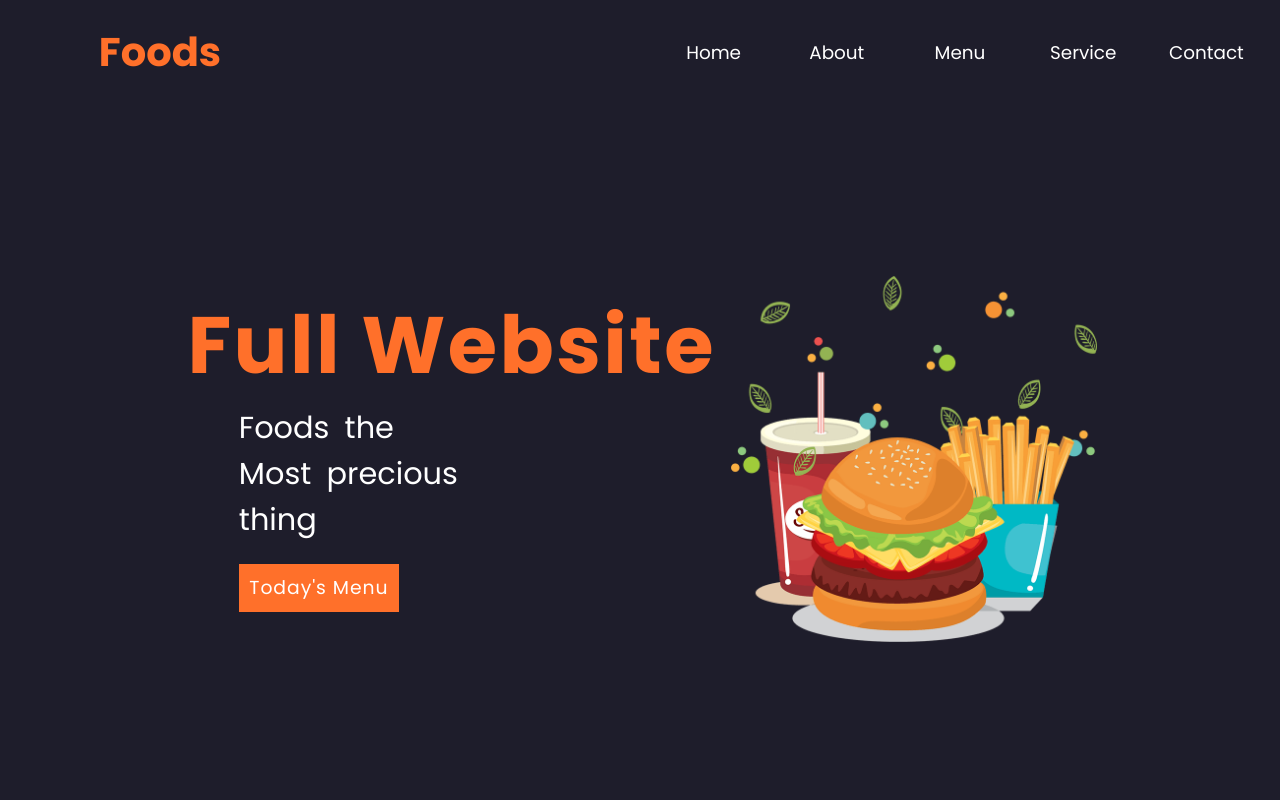
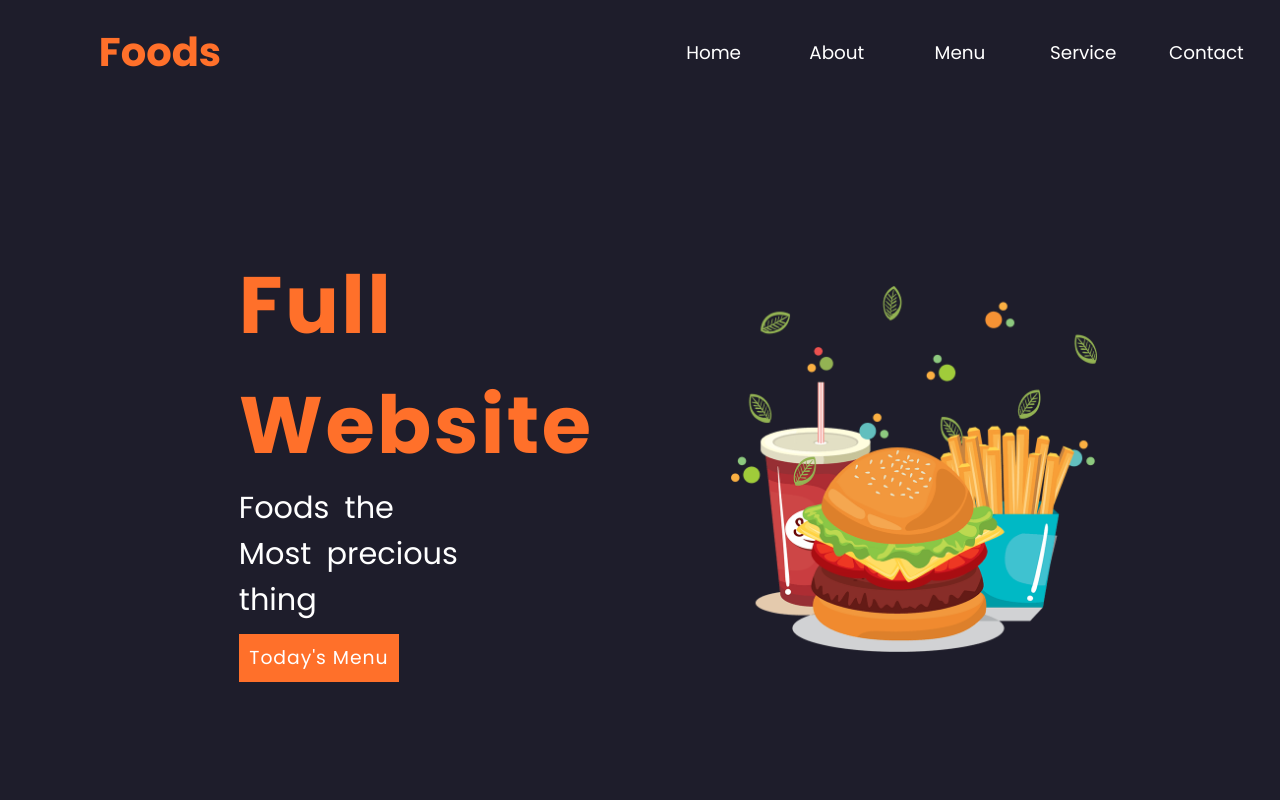
Before and after one commit to KevinGalvisSA/proyectoWeb, a plain HTML site: page index.html in a window 1280 px wide. Shown: the top 800 px of the page. Drawn offline with nearby package versions, Linux system fonts and the light colour scheme.

Commit message:
style: :lipstick: Pequeña mejora de estilo.
actualizacion de un elemento para mejorar el estilo.

```diff
--- a/css/style.css
+++ b/css/style.css
@@ -121,8 +121,8 @@ grid-area: titulo;
     /*background: darkgray;*/
     width: 98%;
     height: 100%;
+    padding: 0vh 7vh;
     display: flex;
-    justify-content: center;
     align-items: center;
 }
 
```
